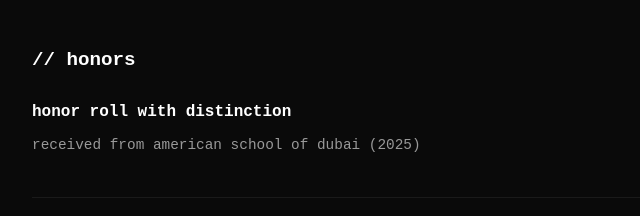
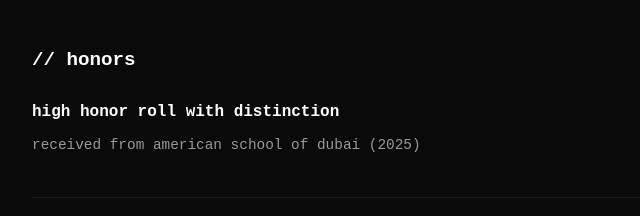
Before and after one commit to rohanverma2007/portfolio, a plain HTML site: page index.html in a window 1280 px wide. Shown: the part 3584-3800 px from the top of the page, 208-848 px from the left. Drawn offline with Linux system fonts and the light colour scheme; a web font is replaced by a local one.

Commit message:
append high honor roll name
Restored the original content of the index.html file after it was removed.

```diff
--- a/index.html
+++ b/index.html
@@ -347,7 +347,7 @@
             <h2>// honors</h2>
 
             <div class="honors">
-                <h3>honor roll with distinction</h3>
+                <h3>high honor roll with distinction</h3>
                 <p>received from american school of dubai (2025)</p>
             </div>
 
@@ -393,4 +393,5 @@
         </footer>
     </div>
 </body>
+
 </html>
```
